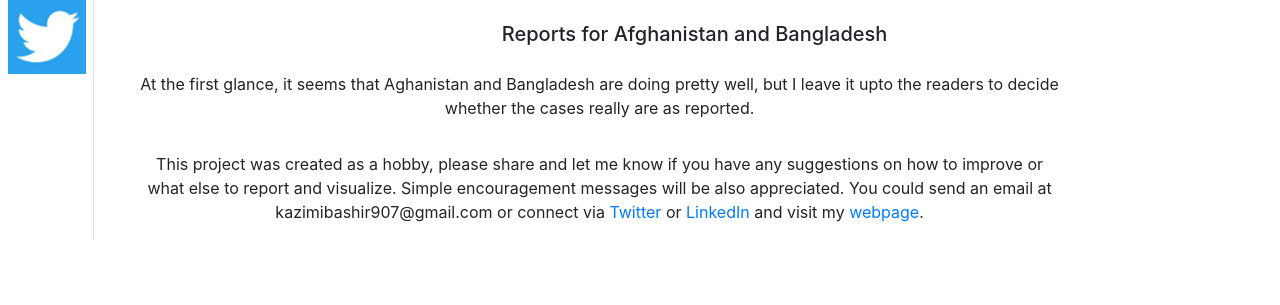
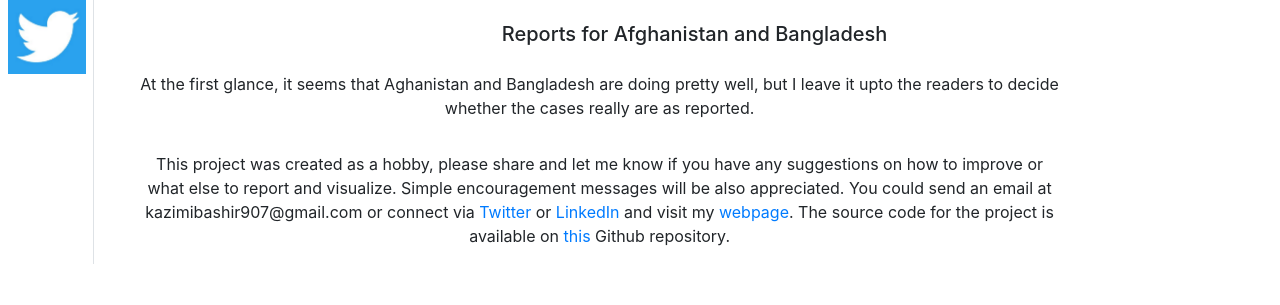
Before and after one commit to Bashirkazimi/covid19-viz, a Flask app: template covid/templates/index.html in a window 1280 px wide. Shown: the part 271-576 px from the top of the page. Run offline with Flask 2, Linux system fonts and the light colour scheme; the template is opened without the code that fills it, so the values that code supplies are empty; some libraries are stand-ins or nearby versions.

Commit message:
index.html updated

```diff
--- a/covid/templates/index.html
+++ b/covid/templates/index.html
@@ -136,7 +136,7 @@
 
         <div id="middle-info" class="mt-3">
             <p class="col-10">
-              This project was created as a hobby, please share and let me know if you have any suggestions on how to improve or what else to report and visualize. Simple encouragement messages will be also appreciated. You could send an email at kazimibashir907@gmail.com or connect via <a href="https://twitter.com/bashir_kazimi"> Twitter</a> or <a href="https://www.linkedin.com/in/bashirkazimi/"> LinkedIn</a> and visit my <a href="https://bashirkazimi.github.io/"> webpage</a>.
+              This project was created as a hobby, please share and let me know if you have any suggestions on how to improve or what else to report and visualize. Simple encouragement messages will be also appreciated. You could send an email at kazimibashir907@gmail.com or connect via <a href="https://twitter.com/bashir_kazimi"> Twitter</a> or <a href="https://www.linkedin.com/in/bashirkazimi/"> LinkedIn</a> and visit my <a href="https://bashirkazimi.github.io/"> webpage</a>. The source code for the project is available on <a href="https://github.com/Bashirkazimi/covid19-viz"> this</a>  Github repository.
             </p>
         </div>
 
```
